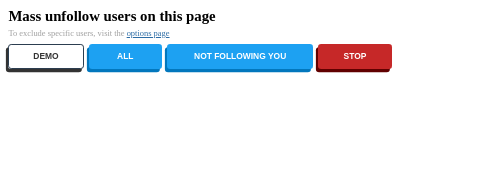
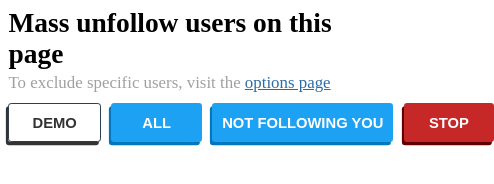
Before and after one commit to luqmanoop/twitter-mass-unfollow, a browser extension: page popup.html in a window 400 px wide. Shown: the whole page, 494 px wide, since content can reach past the window. Drawn offline with Linux system fonts and the light colour scheme.

Commit message:
make text more legible

```diff
--- a/popup.html
+++ b/popup.html
@@ -23,13 +23,13 @@
     }
 
     h1 {
-      font-size: 1.4rem;
+      font-size: 2.6rem;
     }
 
     p {
-      margin: 0.2rem 0 0.6rem;
+      margin: 0.2rem 0 1rem;
       color: #a0a0a0;
-      font-size: 0.8rem;
+      font-size: 1.6rem;
     }
 
     a {
@@ -38,10 +38,8 @@
 
     .actions {
       display: flex;
-      min-width: 27rem;
-      gap: 0.5rem;
-      /* display: flex; */
-      /* justify-content: space-between; */
+      min-width: 46rem;
+      gap: 1rem;
     }
 
     button {
@@ -53,12 +51,12 @@
       cursor: pointer;
       transform: scale(1);
       transition: all;
-      font-size: 0.8rem;
+      font-size: 1.4rem;
       user-select: none;
       -webkit-user-select: none;
       text-transform: uppercase;
       box-shadow: -0.2rem 0.3rem #0277bd;
-      padding: 0.6rem 0;
+      padding: 1rem 0;
       font-weight: bold;
     }
 
```
Also changed, not shown: manifest.json.
